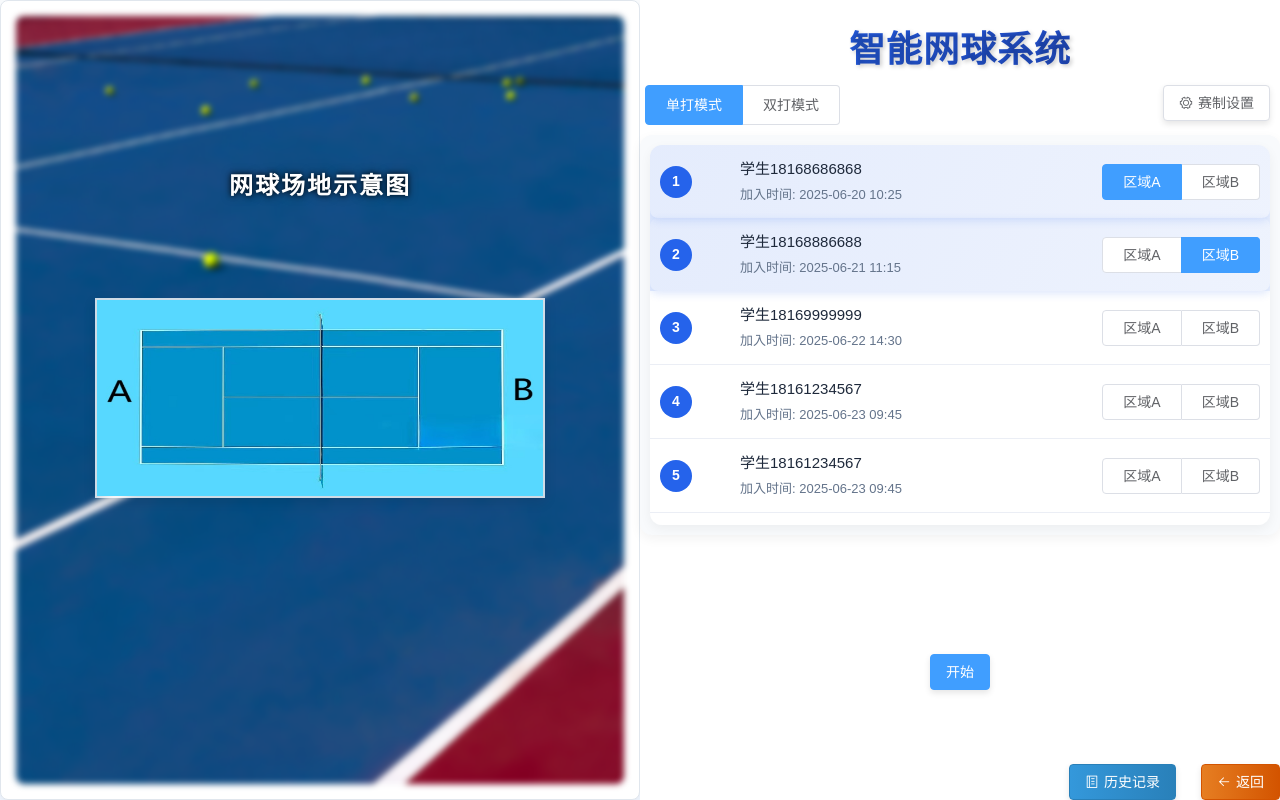
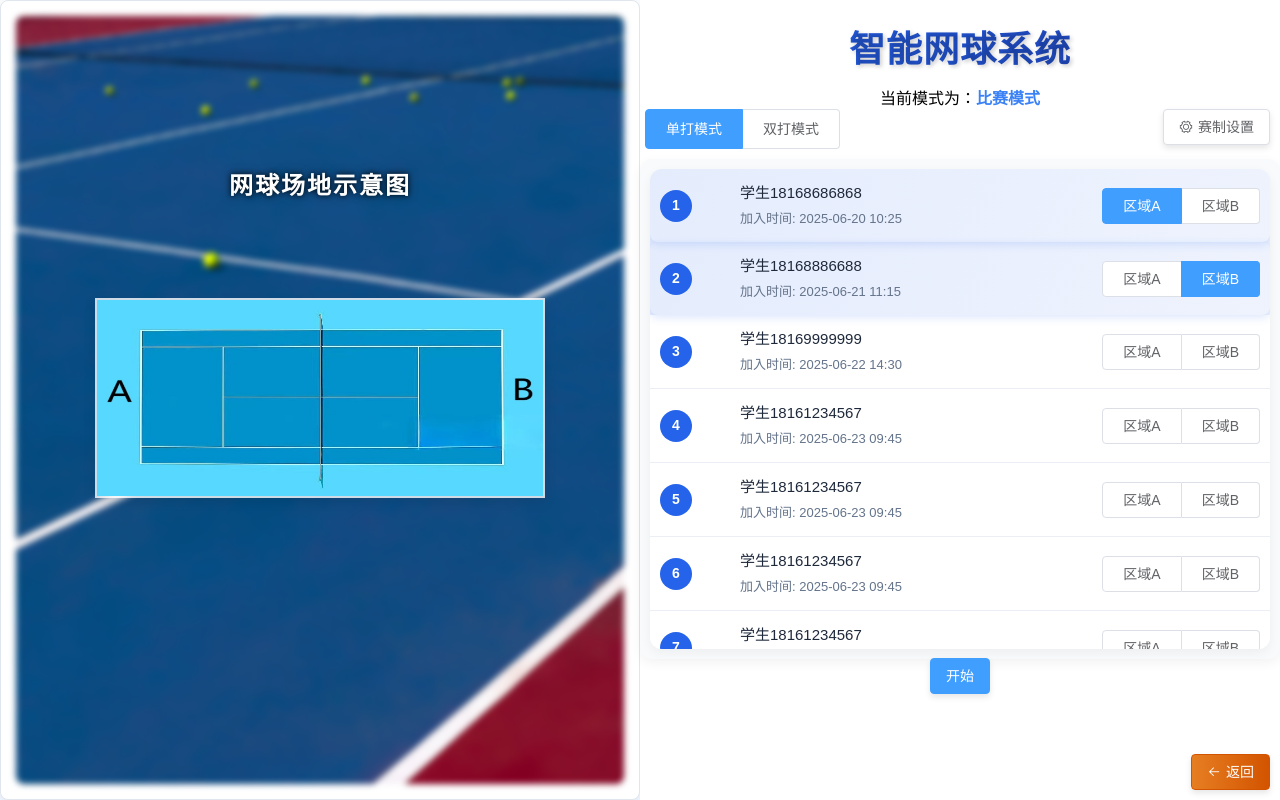
Before and after one commit to haijunyuan365-lgtm/tennis-web, a Vue app: page /select in a window 1280 px wide. Built offline with nearby package versions, Linux system fonts and the light colour scheme.

Commit message:
第二次修改
添加模式显示、删除历史选择

```diff
--- a/src/components/MatchRuleDialog.vue
+++ b/src/components/MatchRuleDialog.vue
@@ -108,11 +108,11 @@ export default {
       activeTab: "regular", // 当前激活的标签页'regular'或'custom'
       // 表单数据对象
       form: {
-        gameNumber: "", //盘数
-        tiebreak: "", //决胜局
-        games: "", //局数
-        winGame: "", //获胜规则
-        sideChange: "", //换边规则
+        gameNumber: "3盘", //盘数
+        games: "6局", //局数
+        tiebreak: "抢7", //决胜局
+        winGame: "No-Ad", //获胜规则
+        sideChange: "自动", //换边规则
       },
       // 预设常规赛制选项文本
       defaultData: [
@@ -123,21 +123,21 @@ export default {
       defaultForm: [
         {
           gameNumber: "1盘",
+          games: "6局",
           tiebreak: "抢7",
-          games: "6局",
           winGame: "No-Ad",
           sideChange: "自动",
         },
         {
           gameNumber: "3盘",
+          games: "6局",
           tiebreak: "抢7",
-          games: "6局",
           winGame: "No-Ad",
           sideChange: "自动",
         },
       ],
       // 自定义选项左侧标签
-      textOptions: ["盘数", "决胜局", "局 数", "获胜局", "换 边"],
+      textOptions: ["盘数", "局 数", "决胜局", "获胜局", "换 边"],
       /* gameNumberOption: ["1盘", "3盘", "5盘"],
       tiebreakOptions: ["抢5", "抢7", "抢10"],
       gamesOptions: ["3局", "4局", "6局"],
@@ -146,16 +146,16 @@ export default {
       // 自定义选项右侧可选项
       Options: [
         ["1盘", "3盘", "5盘"],
+        ["3局", "4局", "6局"],
         ["抢5", "抢7", "抢10"],
-        ["3局", "4局", "6局"],
         ["AD", "No-Ad"],
         ["自动", "手动"],
       ],
       // 自定义选项对应的表单字段名
       optionsTitle: [
         "gameNumber",
+        "games",
         "tiebreak",
-        "games",
         "winGame",
         "sideChange",
       ],
@@ -197,7 +197,7 @@ export default {
       if (this.activeTab === "custom") {
         this.optionsTitle.forEach((item) => {
           if (!this.form[item]) {
-            this.form[item] = this.Options[this.optionsTitle.indexOf(item)][0];//第一个选项为默认值
+            this.form[item] = this.Options[this.optionsTitle.indexOf(item)][0]; //第一个选项为默认值
           }
         });
       }
@@ -236,8 +236,8 @@ export default {
         if (missingItems.length > 0) {
           const optionName = {
             gameNumber: "盘数",
+            games: "局数",
             tiebreak: "决胜局",
-            games: "局数",
             winGame: "获胜局",
             sideChange: "换边",
           };
@@ -253,11 +253,11 @@ export default {
     // 重置表单数据
     resetForm() {
       this.form = {
-        gameNumber: "",
-        tiebreak: "",
-        games: "",
-        winGame: "",
-        sideChange: "",
+        gameNumber: "3盘",
+        games: "6局",
+        tiebreak: "抢7",
+        winGame: "No-Ad",
+        sideChange: "自动",
       };
     },
   },
--- a/src/views/select.vue
+++ b/src/views/select.vue
@@ -17,7 +17,10 @@
               <div class="court-title">网球场地示意图</div>
               <!-- 场地布局 -->
               <div class="court-layout">
-                <img class="tenniscourt" src="../assets/image/tenniscourt.jpg" />
+                <img
+                  class="tenniscourt"
+                  src="../assets/image/tenniscourt.jpg"
+                />
               </div>
             </div>
           </div>
@@ -28,6 +31,11 @@
           <!-- 右侧顶部标题 -->
           <div class="players-header">
             <h2 class="artistic-title">智能网球系统</h2>
+          </div>
+          <!--  畅打/比赛模式显示 -->
+          <div class="play-mode-display">
+            <span>当前模式为：</span>
+            <div class="play-mode-text">{{ playModeText }}</div>
           </div>
           <!-- 单双打、赛制设置 -->
           <div class="settings-panel">
@@ -103,7 +111,7 @@
                 </el-table-column>
               </el-table>
             </div>
-            <!-- 确认按钮 -->
+            <!-- 开始按钮 -->
             <div class="confirm-btn">
               <el-button
                 type="primary"
@@ -116,12 +124,12 @@
           </div>
           <!-- 返回、历史记录按钮 -->
           <div class="action-footer">
-            <el-button
+            <!-- <el-button
               type="info"
               icon="el-icon-notebook-2"
               @click="showHistory"
               >历史记录</el-button
-            >
+            > -->
             <el-button type="warning" icon="el-icon-back" @click="goBack"
               >返回</el-button
             >
@@ -142,6 +150,7 @@ export default {
       gameMode: "single", //单双打模式
       ruleDialogVisible: false, // 赛制设置弹窗显示状态
       matchRules: null, // 存储赛制设置(对象类型)
+      playMode: "match", //模式类型
       players: [
         {
           name: "学生18168686868",
@@ -226,6 +235,14 @@ export default {
         );
       }
     },
+    // 模式显示文本
+    playModeText() {
+      if (this.playMode === "causal") {
+        return "畅打模式";
+      }else{
+        return "比赛模式";
+      }
+    },
   },
   mounted() {
     // 初始化单双打模式并自动分配区域（人数足够时）
@@ -258,9 +275,7 @@ export default {
           // 单打模式：默认第一个选A边，第二个选B边
           this.players[0].selected = "A";
           this.players[1].selected = "B";
-          this.$message.success(
-            "已切换到单打模式,最多可选择2名球员(A区和B区各1人)"
-          );
+          this.$message.success("已切换到单打模式,最多可选择2名球员");
         }
       } else {
         if (this.players.length < 4) {
@@ -272,9 +287,7 @@ export default {
           this.players[1].selected = "A";
           this.players[2].selected = "B";
           this.players[3].selected = "B";
-          this.$message.success(
-            "已切换到双打模式,最多可选择4名球员(A区和B区各2人)"
-          );
+          this.$message.success("已切换到双打模式,最多可选择4名球员");
         }
       }
     },
@@ -381,14 +394,17 @@ export default {
       // 当未选择赛制且表单有效时，显示赛制对话框
       if (!this.matchRules && this.canConfirm) {
         this.ruleDialogVisible = true;
+      } else {
+        //已选择赛制直接跳转
+        this.$router.push("/matching");
       }
     },
 
-    showHistory() {
-      this.$message.info("显示历史记录");
-    },
+    // showHistory() {
+    //   this.$message.info("显示历史记录");
+    // },
     goBack() {
-      this.$message.info("返回上一级");
+      this.$router.push("/login");
     },
     // 添加行样式方法
     tableRowClassName({ row }) {
@@ -398,13 +414,13 @@ export default {
     // 处理赛制设置确认
     handleRuleConfirm(rules) {
       this.matchRules = rules;
-      console.log("赛制设置:", rules); //form+isCustom
+      // console.log("赛制设置:", rules); //form+isCustom
 
       // 根据赛制设置显示不同的提示信息
       if (rules.isCustom) {
         //isCustom为true：自定义赛制
         this.$message.success(
-          `自定义赛制设置成功！盘数：${rules.gameNumber}, 决胜局: ${rules.tiebreak}, 局数: ${rules.games}, 获胜局: ${rules.winGame}, 换边: ${rules.sideChange}`
+          `自定义赛制设置成功！盘数：${rules.gameNumber},局数: ${rules.games}, 决胜局: ${rules.tiebreak},  获胜局: ${rules.winGame}, 换边: ${rules.sideChange}`
         );
       } else {
         this.$message.success(
@@ -575,12 +591,22 @@ body,
 /* 在全局样式中添加Google Fonts引用 */
 @import url("https://fonts.googleapis.com/css2?family=Lobster&display=swap");
 
+/* 畅打/比赛模式显示 */
+.play-mode-display {
+  display: flex;
+  justify-content: center;
+}
+.play-mode-text {
+  color: #3b82f6;
+  font-weight: bold;
+}
+
 /* 单双打、赛制设置样式 */
 .settings-panel {
   display: flex;
   justify-content: space-between;
 }
-/* 模式选择单选框 */
+/* 单双打选择单选框 */
 .mode-selector {
   margin-left: 5px;
   margin-bottom: 10px;
@@ -588,34 +614,6 @@ body,
 /*赛制设置按钮样式*/
 .rule-dialog {
   margin-right: 10px;
-}
-
-/* .rule-dialog .el-button {
-  background: linear-gradient(135deg, #667eea 0%, #764ba2 100%);
-  border-color: #667eea;
-  color: white;
-  font-weight: 500;
-  transition: all 0.3s ease;
-}
-
-.rule-dialog .el-button:hover {
-  background: linear-gradient(135deg, #764ba2 0%, #667eea 100%);
-  transform: translateY(-2px);
-  box-shadow: 0 4px 12px rgba(102, 126, 234, 0.4);
-} */
-/* 选择状态显示 */
-.selection-status {
-  margin-top: 10px;
-  padding: 8px 12px;
-  background: linear-gradient(135deg, #f8fafc, #e2e8f0);
-  border-radius: 8px;
-  /* border-left: 4px solid #2563eb; */
-}
-
-.status-text {
-  font-size: 14px;
-  color: #475569;
-  font-weight: 500;
 }
 
 /* 球员列表和确认按钮 */
@@ -627,7 +625,7 @@ body,
 }
 /* 球员列表样式 - 使用背景色替代边框 */
 .players-table {
-  height: 400px; /* 减去按钮区域高度 */
+  height: 500px; /* 减去按钮区域高度 */
   /* overflow-y: auto; */
   border-radius: 12px;
   background: #f8fafc;
@@ -735,8 +733,8 @@ body,
 /* 右下角按钮 */
 .action-footer {
   position: absolute;
-  right: 0;
-  bottom: 0;
+  right: 10px;
+  bottom: 10px;
   z-index: 90; /* 低于模式按钮 */
   display: flex;
   gap: 15px;
```
